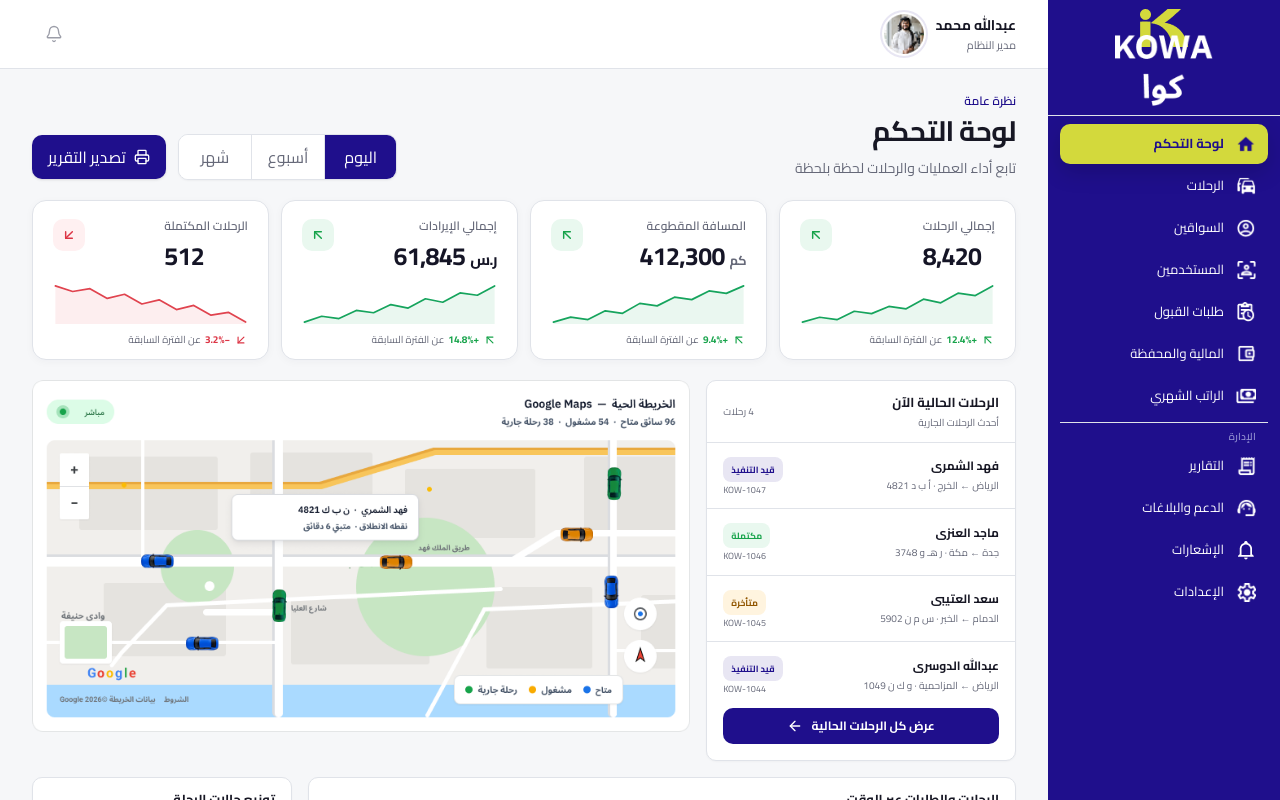
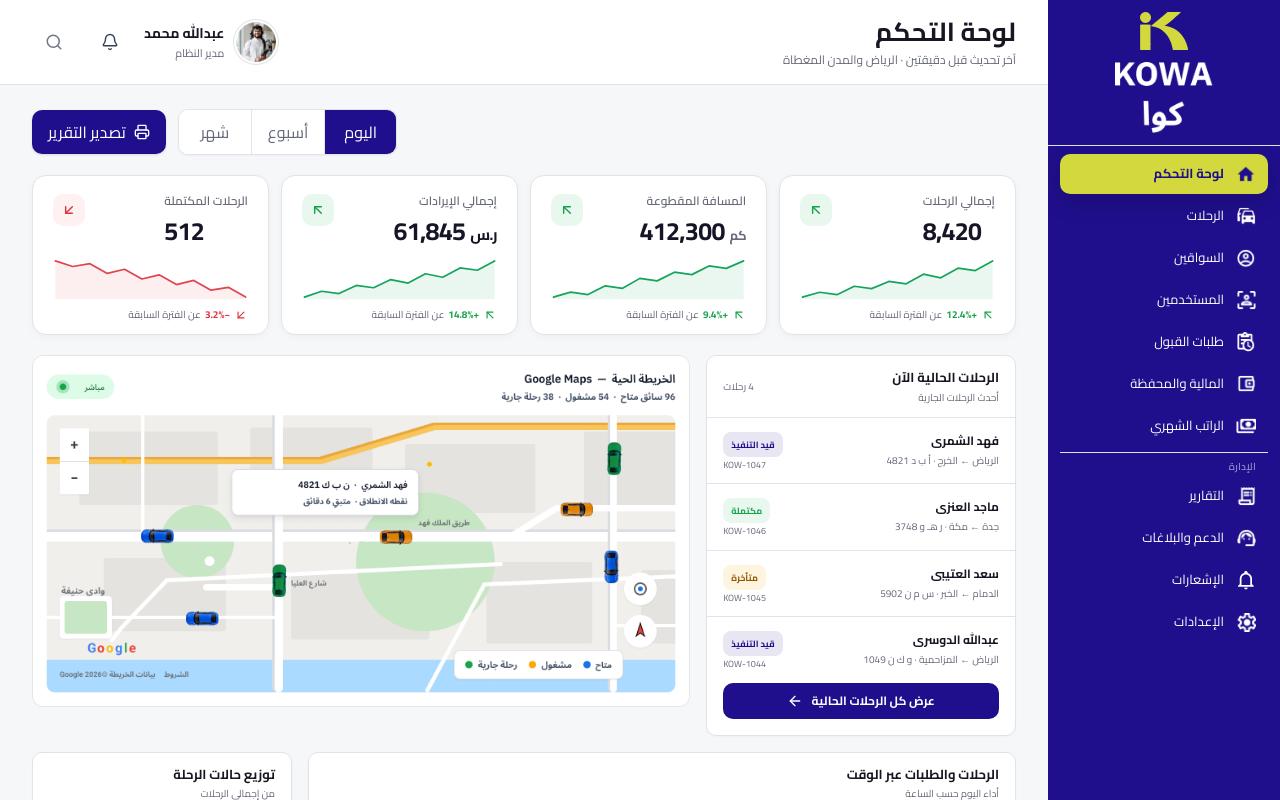
Before and after one commit to ahmedebrahem0/AquaDashboard, a Next.js app: page / in a window 1280 px wide. Shown: the top 800 px of the page. Built offline with nearby package versions, Linux system fonts and the light colour scheme.

Commit message:
Feat: Handel Design

```diff
--- a/src/app/(dashboard)/[section]/page.tsx
+++ b/src/app/(dashboard)/[section]/page.tsx
@@ -35,7 +35,7 @@ export default async function SectionPage({ params }: SectionPageProps) {
   if (!item) notFound();
 
   return (
-    <section aria-labelledby="section-title" className="grid min-h-[calc(100svh-10rem)] place-items-center py-4 sm:py-8">
+    <section aria-labelledby="section-card-title" className="grid min-h-[calc(100svh-10rem)] place-items-center py-4 sm:py-8">
       <div className="w-full max-w-xl overflow-hidden rounded-xl border border-border bg-card shadow-[0_18px_50px_rgba(31,15,140,0.08)]">
         <div className="h-1.5 bg-accent" aria-hidden="true" />
         <div className="flex flex-col items-center px-6 py-10 text-center sm:px-12 sm:py-14">
@@ -43,7 +43,7 @@ export default async function SectionPage({ params }: SectionPageProps) {
             <Image src={item.iconSrc} alt="" width={26} height={26} sizes="26px" className="max-h-[26px] w-auto object-contain" />
           </div>
           <p className="mb-2 text-xs font-bold text-primary">قيد التجهيز</p>
-          <h1 id="section-title" className="text-2xl font-bold tracking-tight text-foreground sm:text-[28px]">{item.label}</h1>
+          <h2 id="section-card-title" className="text-2xl font-bold tracking-tight text-foreground sm:text-[28px]">{item.label}</h2>
           <p className="mt-4 max-w-md text-sm leading-7 text-muted-foreground">
             {item.description} نعمل حاليًا على تجهيز هذا القسم ليكون متوفرًا قريبًا.
           </p>
--- a/src/app/(dashboard)/page.tsx
+++ b/src/app/(dashboard)/page.tsx
@@ -14,16 +14,7 @@ export default async function DashboardPage({ searchParams }: DashboardPageProps
 
   return (
     <div className="space-y-5">
-      <section className="flex flex-col gap-4 sm:flex-row sm:items-end sm:justify-between">
-        <div>
-          <p className="mb-1 text-xs font-semibold text-primary">نظرة عامة</p>
-          <h1 id="dashboard-title" className="text-2xl font-bold tracking-tight text-foreground sm:text-[28px]">
-            لوحة التحكم
-          </h1>
-          <p className="mt-1.5 text-sm leading-6 text-muted-foreground">
-            تابع أداء العمليات والرحلات لحظة بلحظة
-          </p>
-        </div>
+      <section aria-label="فلاتر لوحة التحكم" className="flex justify-end">
         <DashboardToolbar selectedRange={overview.range} />
       </section>
       <StatsGrid metrics={overview.metrics} />
--- a/src/components/layout/header.tsx
+++ b/src/components/layout/header.tsx
@@ -1,20 +1,73 @@
+"use client";
+
 import Image from "next/image";
-import { Bell } from "lucide-react";
+import Link from "next/link";
+import { Bell, Search } from "lucide-react";
+import { usePathname } from "next/navigation";
 
 import { MobileNavigation } from "@/components/layout/mobile-navigation";
+import { navigationItems } from "@/config/navigation";
 import { siteConfig } from "@/config/site";
 
+function getPageIdentity(pathname: string) {
+  const item = navigationItems.find((entry) =>
+    entry.href === "/"
+      ? pathname === "/"
+      : pathname === entry.href || pathname.startsWith(`${entry.href}/`),
+  );
+
+  if (!item || item.href === "/") {
+    return {
+      title: "لوحة التحكم",
+      subtitle: "آخر تحديث قبل دقيقتين · الرياض والمدن المغطاة",
+    };
+  }
+
+  return { title: item.label, subtitle: item.description };
+}
+
 export function Header() {
+  const pathname = usePathname();
+  const identity = getPageIdentity(pathname);
+
   return (
-    <header className="sticky top-0 z-20 border-b border-border/90 bg-card/98">
-      <div className="flex min-h-[68px] items-center justify-between gap-3 px-4 sm:px-6 lg:px-8">
+    <header className="sticky top-0 z-20 border-b border-border bg-white">
+      <div className="flex min-h-[72px] items-center justify-between gap-3 px-4 sm:px-6 lg:min-h-[84px] lg:px-8">
         <div className="flex min-w-0 items-center gap-3">
           <MobileNavigation />
           <div className="min-w-0">
-            <p className="truncate text-sm font-bold text-foreground">
+            <h1 className="truncate text-lg font-bold leading-tight text-foreground sm:text-xl lg:text-[26px]">
+              {identity.title}
+            </h1>
+            <p className="mt-1 hidden truncate text-xs text-muted-foreground sm:block">
+              {identity.subtitle}
+            </p>
+          </div>
+        </div>
+
+        <div className="flex shrink-0 items-center gap-1.5 sm:gap-3" dir="ltr">
+          <button
+            type="button"
+            disabled
+            aria-label="البحث غير متاح حاليًا"
+            title="البحث غير متاح حاليًا"
+            className="inline-flex size-10 cursor-not-allowed items-center justify-center rounded-lg text-slate-700 opacity-70 sm:size-11"
+          >
+            <Search className="size-[18px]" strokeWidth={2} aria-hidden="true" />
+          </button>
+          <Link
+            href="/notifications"
+            aria-label="الانتقال إلى الإشعارات"
+            title="الإشعارات"
+            className="inline-flex size-10 items-center justify-center rounded-lg text-slate-700 transition-colors hover:bg-muted hover:text-primary sm:size-11"
+          >
+            <Bell className="size-[18px]" strokeWidth={1.9} aria-hidden="true" />
+          </Link>
+          <div className="hidden text-right sm:block" dir="rtl">
+            <p className="whitespace-nowrap text-xs font-bold text-foreground lg:text-sm">
               {siteConfig.user.name}
             </p>
-            <p className="mt-0.5 text-[11px] text-muted-foreground">
+            <p className="mt-0.5 text-[10px] text-muted-foreground lg:text-[11px]">
               {siteConfig.user.role}
             </p>
           </div>
@@ -23,19 +76,10 @@ export function Header() {
             alt={`صورة ${siteConfig.user.name}`}
             width={32}
             height={32}
-            className="size-10 shrink-0 rounded-full object-cover ring-2 ring-primary/10 ring-offset-2"
+            className="size-9 shrink-0 rounded-full object-cover ring-1 ring-border ring-offset-2 sm:size-10"
+            priority
           />
         </div>
-
-        <button
-          type="button"
-          disabled
-          aria-label="الإشعارات غير متاحة حاليًا"
-          title="الإشعارات غير متاحة حاليًا"
-          className="inline-flex size-11 cursor-not-allowed items-center justify-center rounded-lg text-muted-foreground/65"
-        >
-          <Bell className="size-[18px]" strokeWidth={1.8} aria-hidden="true" />
-        </button>
       </div>
     </header>
   );
--- a/src/components/layout/sidebar.tsx
+++ b/src/components/layout/sidebar.tsx
@@ -17,8 +17,8 @@ export function Sidebar({ className, onNavigate }: SidebarProps) {
       )}
       aria-label="القائمة الجانبية"
     >
-      <div className="flex h-[116px] shrink-0 flex-col items-center justify-center border-b border-white/10 px-5 py-3 text-center">
-        <Image src="/images/brand/Logo.png" alt="" width={48} height={38} sizes="48px" priority />
+      <div className="flex h-[146px] shrink-0 flex-col items-center justify-center gap-3 border-b border-white/10 px-5 py-4 text-center">
+        <Image src="/images/brand/Logo.png" alt="" width={48} height={38} sizes="48px" priority className="h-[38px] w-12 object-contain" />
         <Image
           src="/images/brand/KOWA كوا.png"
           alt="كوا"
@@ -26,7 +26,7 @@ export function Sidebar({ className, onNavigate }: SidebarProps) {
           height={86}
           sizes="116px"
           priority
-          className="-mt-3 h-[72px] w-auto object-contain"
+          className="h-[72px] w-auto object-contain"
         />
       </div>
 
```
